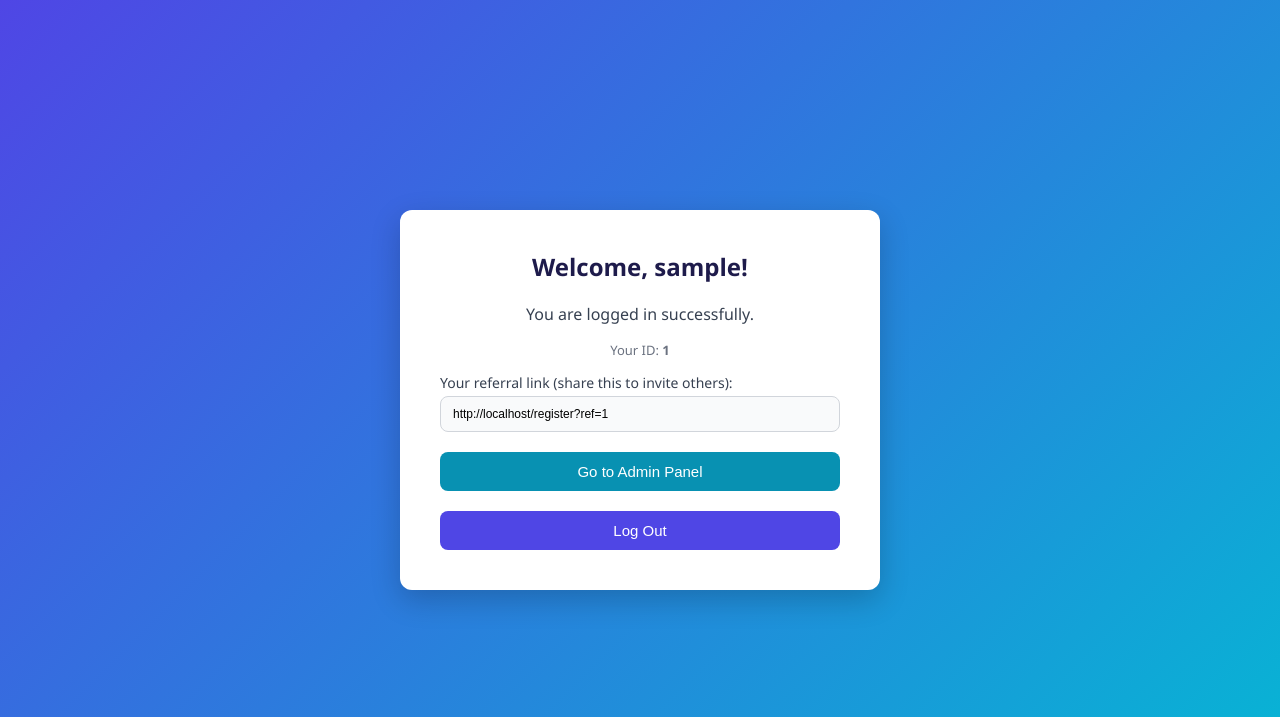
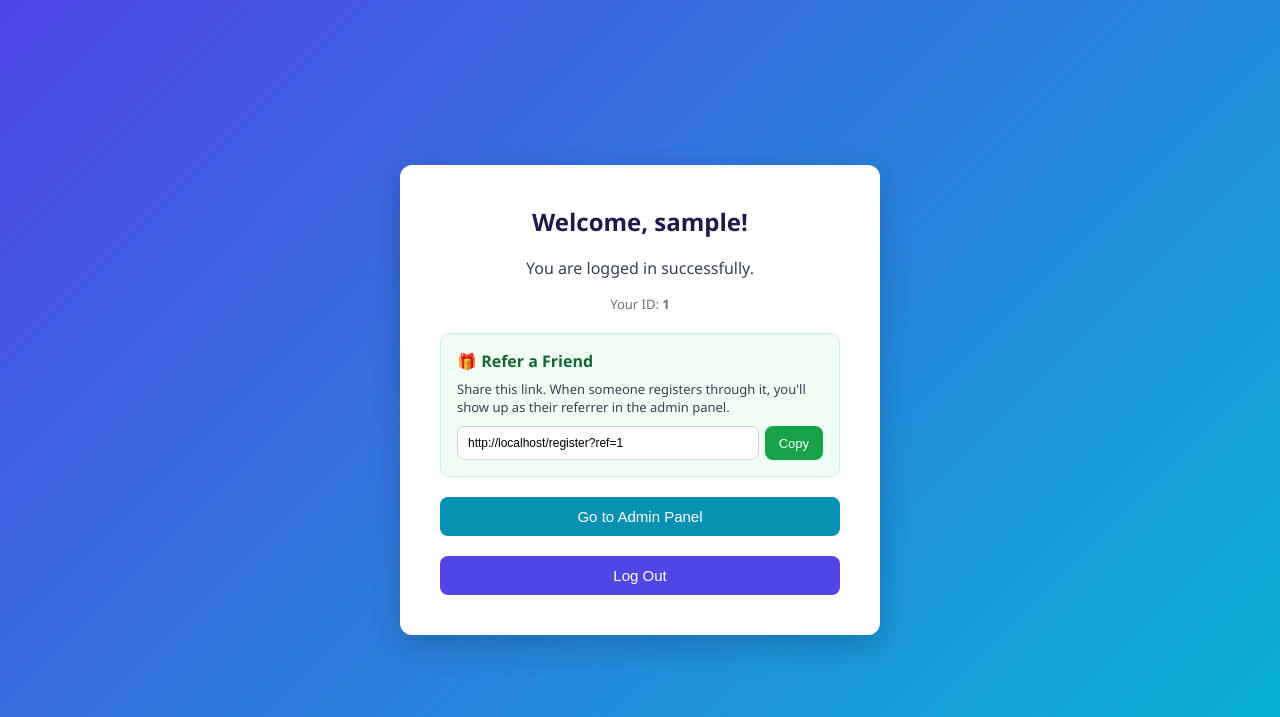
Before and after one commit to 22a21a6157-bit/login-app, a Flask app: page /dashboard in a window 1280 px wide. Shown: the top 717 px of the page. Run offline with Flask 3, Linux system fonts and the light colour scheme; the visitor is signed in with stand-in values (Sample User, id 1); some libraries are stand-ins or nearby versions.

Commit message:
Update dashboard.html

```diff
--- a/templates/dashboard.html
+++ b/templates/dashboard.html
@@ -5,10 +5,36 @@
 <p style="text-align:center; color:#374151;">You are logged in successfully.</p>
 <p style="text-align:center; color:#6b7280; font-size:13px;">Your ID: <strong>{{ unique_id }}</strong></p>
 
-<label>Your referral link (share this to invite others):</label>
-<input type="text" value="{{ referral_link }}" readonly
-       onclick="this.select();"
-       style="width:100%; padding:10px 12px; border:1px solid #d1d5db; border-radius:8px; font-size:12px; background:#f9fafb;">
+<div style="margin-top:20px; padding:16px; background:#f0fdf4; border:1px solid #bbf7d0; border-radius:10px;">
+  <div style="font-weight:600; color:#166534; margin-bottom:8px;">🎁 Refer a Friend</div>
+  <p style="font-size:13px; color:#374151; margin:0 0 10px 0;">
+    Share this link. When someone registers through it, you'll show up as
+    their referrer in the admin panel.
+  </p>
+  <div style="display:flex; gap:6px;">
+    <input id="refLink" type="text" value="{{ referral_link }}" readonly
+           onclick="this.select();"
+           style="flex:1; padding:9px 10px; border:1px solid #d1d5db; border-radius:8px; font-size:12px; background:#fff;">
+    <button type="button" onclick="copyRefLink()"
+            style="width:auto; margin:0; padding:9px 14px; font-size:13px; background:#16a34a;">
+      Copy
+    </button>
+  </div>
+  <div id="copyMsg" style="font-size:12px; color:#16a34a; margin-top:6px; display:none;">Copied!</div>
+</div>
+
+<script>
+function copyRefLink() {
+  const input = document.getElementById('refLink');
+  input.select();
+  input.setSelectionRange(0, 99999);
+  navigator.clipboard.writeText(input.value).then(function() {
+    const msg = document.getElementById('copyMsg');
+    msg.style.display = 'block';
+    setTimeout(() => { msg.style.display = 'none'; }, 2000);
+  });
+}
+</script>
 
 {% if session.get('role') == 'admin' %}
 <a href="{{ url_for('admin_panel') }}"><button type="button" style="background:#0891b2;">Go to Admin Panel</button></a>
```
